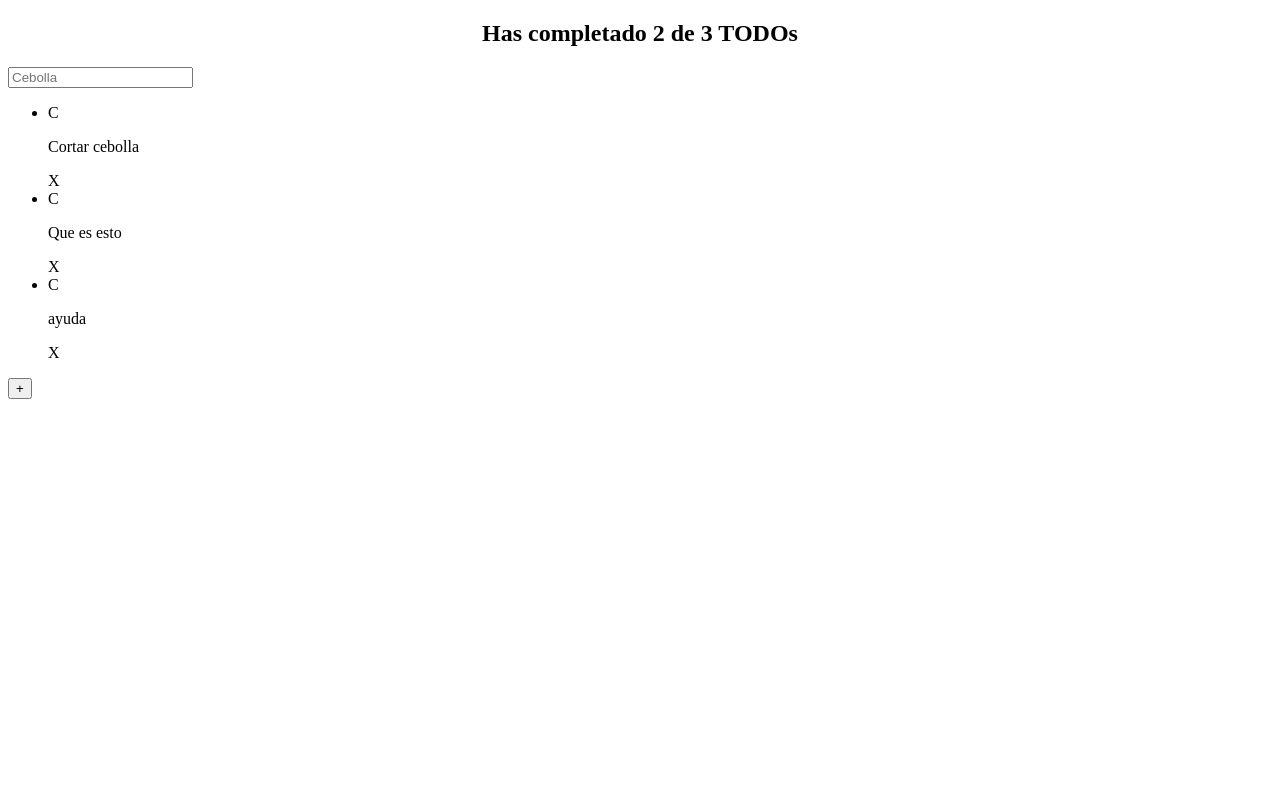
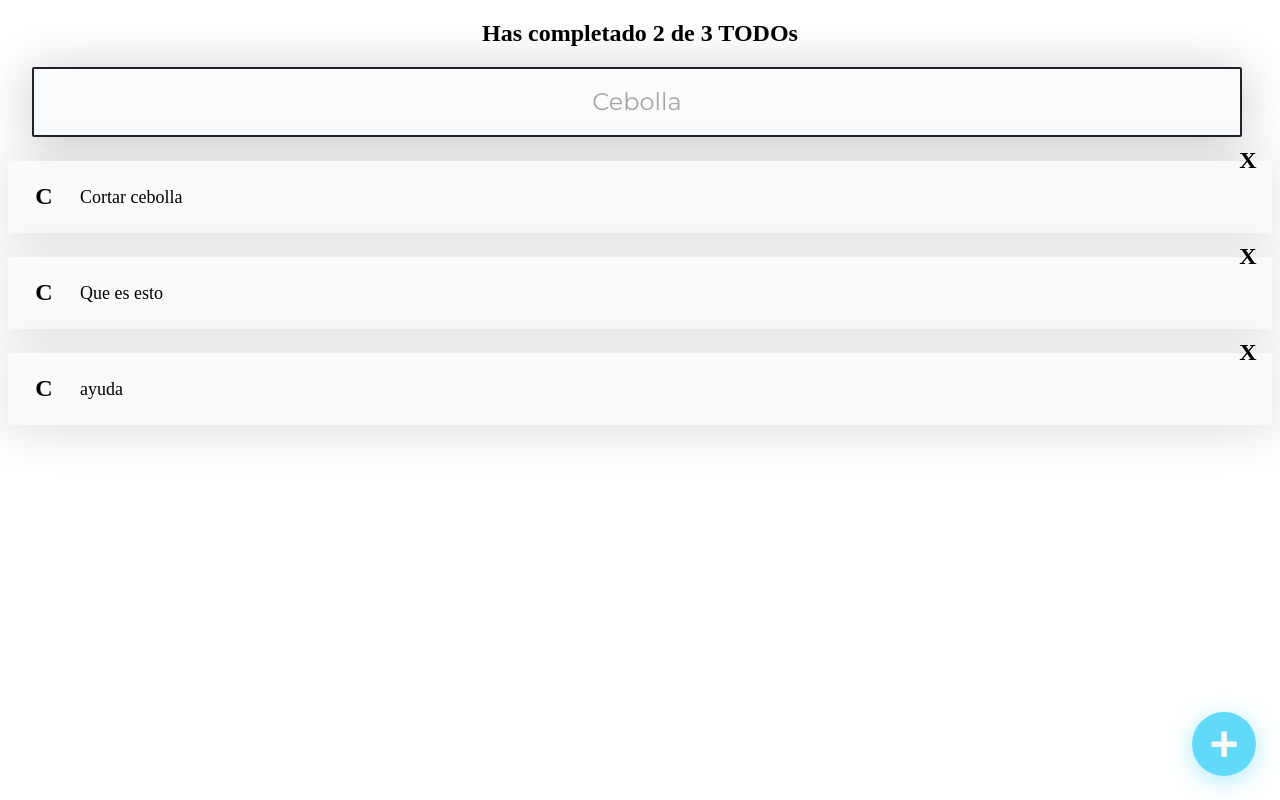
Before and after one commit to juandiegocr01/todo-machine, a React (Create React App) app: page / in a window 1280 px wide. Built offline with nearby package versions, Linux system fonts and the light colour scheme.

Commit message:
estilos agregados a los componentes

```diff
--- a/public/index.html
+++ b/public/index.html
@@ -24,7 +24,10 @@
       work correctly both with client-side routing and a non-root public URL.
       Learn how to configure a non-root public URL by running `npm run build`.
     -->
-    <title>React App</title>
+
+    <link href="https://fonts.googleapis.com/css2?family=Montserrat:wght@400;700&display=swap" rel="stylesheet" />
+
+    <title>Todo List</title>
   </head>
   <body>
     <noscript>You need to enable JavaScript to run this app.</noscript>
--- /dev/null
+++ b/src/CreateTodoButton.css
@@ -0,0 +1,25 @@
+.CreateTodoButton {
+    background-color: #61DAFA;
+    box-shadow: 0px 5px 25px rgba(97, 218, 250, 0.5);
+    border: none;
+    border-radius: 50%;
+    cursor: pointer;
+    font-size: 50px;
+    position: fixed;
+    bottom: 24px;
+    right: 24px;
+    font-weight: bold;
+    color: #FAFAFA;
+    display: flex;
+    justify-content: center;
+    align-items: center;
+    height: 64px;
+    width: 64px;
+
+    transform: rotate(0);
+    transition: .3s ease;
+  }
+
+  .CreateTodoButton:hover {
+    transform: rotate(224deg);
+  }
--- a/src/CreateTodoButton.js
+++ b/src/CreateTodoButton.js
@@ -1,8 +1,8 @@
 import React from "react";
-
+import './CreateTodoButton.css';
 function CreateTodoButton(){
     return (
-        <button>+</button>
+        <button className="CreateTodoButton">+</button>
     );
 }
 
--- /dev/null
+++ b/src/TodoItem.css
@@ -0,0 +1,49 @@
+.TodoItem {
+    background-color: #FAFAFA;
+    position: relative;
+    display: flex;
+    justify-content: center;
+    align-items: center;
+    margin-top: 24px;
+    box-shadow: 0px 5px 50px rgba(32, 35, 41, 0.15);
+  }
+
+  .TodoItem-p {
+    margin: 24px 0 24px 24px;
+    width: calc(100% - 120px);
+    font-size: 18px;
+    line-height: 24px;
+    font-weight: 400;
+  }
+  .TodoItem-p--complete {
+    text-decoration: line-through;
+  }
+
+  .Icon {
+    cursor: pointer;
+    display: flex;
+    justify-content: center;
+    align-items: center;
+    height: 48px;
+    width: 48px;
+    font-size: 24px;
+    font-weight: bold;
+    /* background-color: #CCC; */
+  }
+
+  .Icon-check {
+    position: absolute;
+    left: 12px;
+  }
+  .Icon-check--active {
+    color: #4caf50;
+  }
+
+  .Icon-delete {
+    position: absolute;
+    top: -24px;
+    right: 0;
+  }
+  .Icon-delete:hover {
+    color: red;
+  }
--- a/src/TodoItem.js
+++ b/src/TodoItem.js
@@ -1,11 +1,11 @@
 import React from "react";
-
+import './TodoItem.css';
 function TodoItem(props){
     return (
-        <li>
-            <span>C</span>
-            <p>{props.text}</p>
-            <span>X</span>
+        <li className="TodoItem">
+            <span className={`Icon Icon-check ${props.completed && 'Icon-check--active'}`}>C</span>
+            <p className={`TodoItem-p ${props.completed && 'TodoItem-p--complete'}`}>{props.text}</p>
+            <span className="Icon Icon-delete">X</span>
         </li>
     );
 }
--- /dev/null
+++ b/src/TodoList.css
@@ -0,0 +1,5 @@
+ul {
+    margin: 0;
+    padding: 0 0 56px 0;
+    list-style: none;
+  }
--- a/src/TodoList.js
+++ b/src/TodoList.js
@@ -1,5 +1,5 @@
 import React from "react";
-
+import './TodoList.css';
 function TodoList(props){
     return(
         <section>
--- /dev/null
+++ b/src/TodoSearch.css
@@ -0,0 +1,24 @@
+.TodoSearch {
+    background: #F9FBFC;
+    border-radius: 2px;
+    border: 2px solid #202329;
+    margin: 0 24px;
+    height: 64px;
+    width: calc(100% - 62px);
+    font-size: 24px;
+    text-align: center;
+    font-family: 'Montserrat';
+    font-weight: 400;
+    color: #1E1E1F;
+    box-shadow: 0px 5px 50px rgba(32, 35, 41, 0.25);
+  }
+
+  .TodoSearch::placeholder {
+    color: #A5A5A5;
+    font-family: 'Montserrat';
+    font-weight: 400;
+  }
+
+  .TodoSearch:focus {
+    outline-color: #61DAFA;
+  }
--- a/src/TodoSearch.js
+++ b/src/TodoSearch.js
@@ -1,8 +1,8 @@
 import React from "react";
-
+import './TodoSearch.css';
 function TodoSearch(){
     return(
-        <input placeholder="Cebolla" />
+        <input className="TodoSearch" placeholder="Cebolla" />
     );
 }
 
--- a/src/index.css
+++ b/src/index.css
@@ -1,10 +1,15 @@
 body {
   margin: 0;
-  font-family: -apple-system, BlinkMacSystemFont, 'Segoe UI', 'Roboto', 'Oxygen',
-    'Ubuntu', 'Cantarell', 'Fira Sans', 'Droid Sans', 'Helvetica Neue',
-    sans-serif;
-  -webkit-font-smoothing: antialiased;
-  -moz-osx-font-smoothing: grayscale;
+  padding: 0;
+  background: #F2F4F5;
+  color: #1E1E1F;
+  font-family: 'Montserrat', Arial, Helvetica, sans-serif;
+}
+
+#root {
+  margin: 0 24px;
+  position: relative;
+  min-height: 100vh;
 }
 
 code {
```
